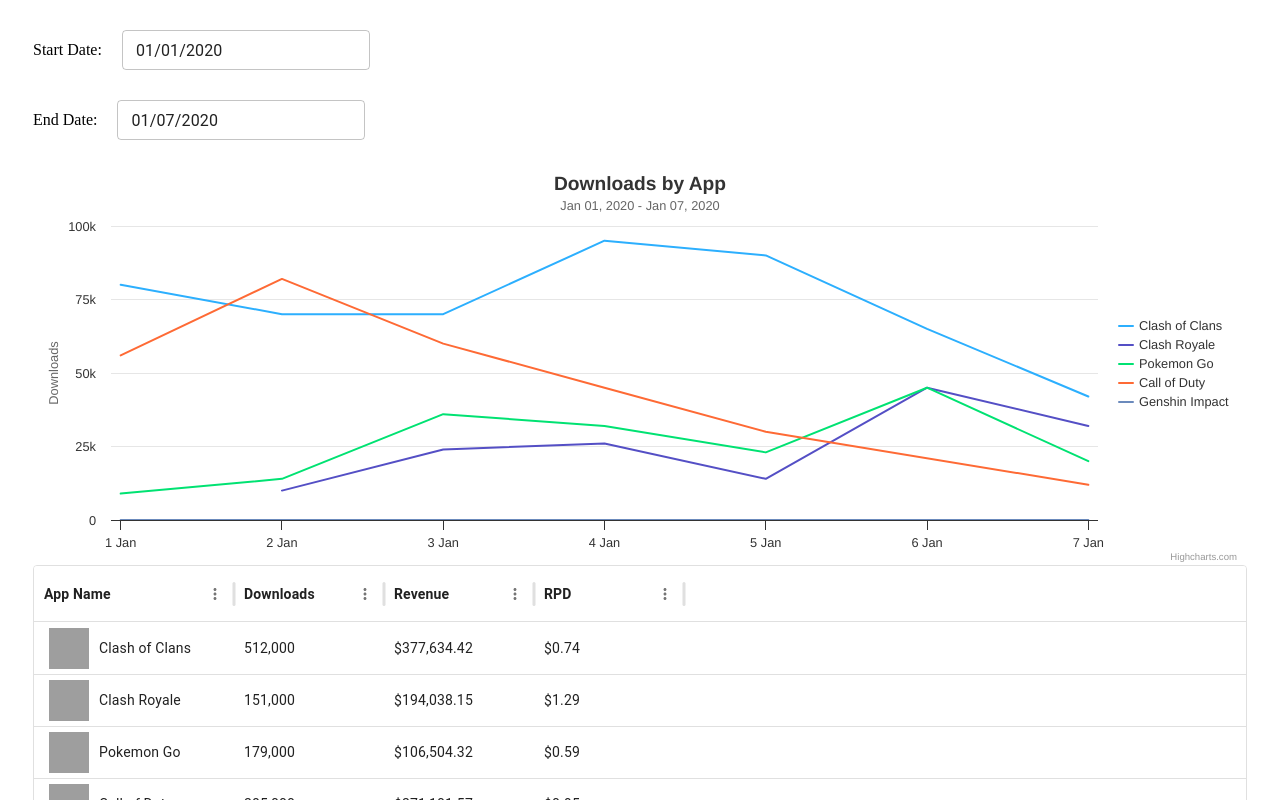
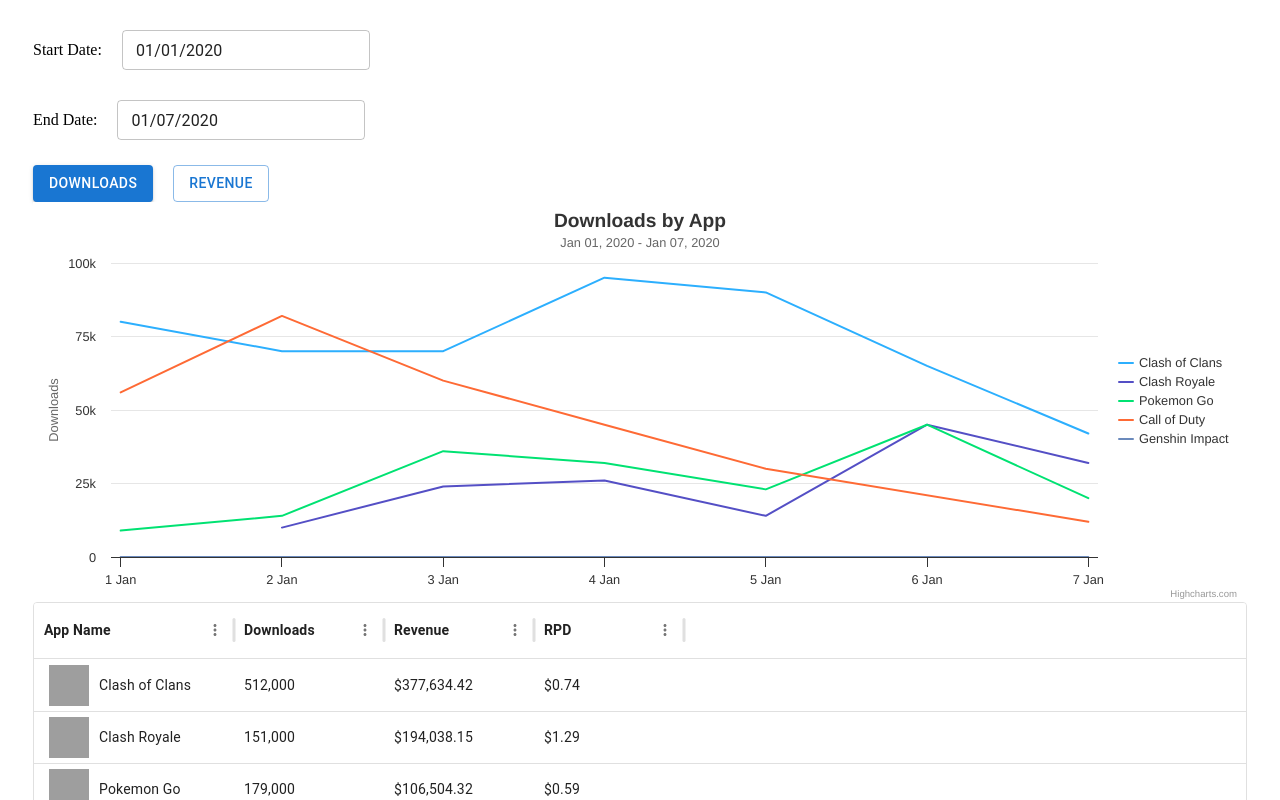
Before and after one commit to jordanlim1/Data_Visualization, a React (Create React App) app: page / in a window 1280 px wide. Shown: the top 800 px of the page. Built offline with nearby package versions, Linux system fonts and the light colour scheme; grey boxes are pictures that could not be loaded.

Commit message:
setup prettier and created button functionality for chart

```diff
--- a/src/App.tsx
+++ b/src/App.tsx
@@ -3,48 +3,84 @@
 import useData from "./useData";
 import "./App.css";
 import { DatePicker } from "@mui/x-date-pickers";
-import { AdapterDayjs } from '@mui/x-date-pickers/AdapterDayjs';
-import { LocalizationProvider } from '@mui/x-date-pickers/LocalizationProvider';
+import { AdapterDayjs } from "@mui/x-date-pickers/AdapterDayjs";
+import { LocalizationProvider } from "@mui/x-date-pickers/LocalizationProvider";
 import dayjs, { Dayjs } from "dayjs";
-import React, {useState} from "react"
-import { dayjsUtc } from "./dayjs";
+import React, { useState } from "react";
+import Button from "@mui/material/Button";
 
 const App = () => {
   const data = useData();
-  const [startDate, setStartDate] = useState<Dayjs>(dayjs('2020-01-01'))
-  const [endDate, setEndDate] = useState <Dayjs> (dayjs('2020-01-07'))
+  const [startDate, setStartDate] = useState<Dayjs>(dayjs("2020-01-01"));
+  const [endDate, setEndDate] = useState<Dayjs>(dayjs("2020-01-07"));
+  const [display, setDisplay] = useState("downloads");
+
+  function handleDisplay(event: React.MouseEvent<HTMLButtonElement>) {
+    setDisplay(event.currentTarget.value);
+  }
 
   return (
     <div className="container">
-
-      <div className="start_date" style={{display:"flex", alignItems:"center", marginBottom: "20px"}}>
-      <p style={{marginRight: "20px"}}>Start Date:</p>
+      <div
+        className="start_date"
+        style={{ display: "flex", alignItems: "center", marginBottom: "20px" }}
+      >
+        <p style={{ marginRight: "20px" }}>Start Date:</p>
         <LocalizationProvider dateAdapter={AdapterDayjs}>
           <DatePicker
             value={startDate}
-      slotProps={{ textField: { size: 'small' } }}
-      onChange={(e: Dayjs | null) => {
-
-       if(e?.valueOf()! > endDate.valueOf()){
-          alert("Start date cannot be greater than end date")
+            slotProps={{ textField: { size: "small" } }}
+            onChange={(event: Dayjs | null) => {
+              if (event?.valueOf()! > endDate.valueOf()) {
+                alert("Start date cannot be greater than end date");
                 return -1;
               }
 
-       setStartDate(dayjs(e))
-
-      }}/>
+              setStartDate(event!);
+            }}
+          />
         </LocalizationProvider>
       </div>
 
-      <div className="end_date" style={{display:"flex", alignItems:"center", marginBottom: "20px"}}>
-      <p style={{marginRight: "20px"}}>End Date:</p>
+      <div
+        className="end_date"
+        style={{ display: "flex", alignItems: "center", marginBottom: "20px" }}
+      >
+        <p style={{ marginRight: "20px" }}>End Date:</p>
         <LocalizationProvider dateAdapter={AdapterDayjs}>
-      <DatePicker value={endDate} slotProps={{ textField: { size: 'small' } }} onChange={(e: Dayjs | null) => setEndDate(dayjs(e))}/>
+          <DatePicker
+            value={endDate}
+            slotProps={{ textField: { size: "small" } }}
+            onChange={(event: Dayjs | null) => setEndDate(event!)}
+          />
         </LocalizationProvider>
       </div>
 
-      <Chart data={data} startDate={startDate} endDate= {endDate}/>
-      <Table data={data} startDate={startDate} endDate={endDate}/>
+      <div className="display_buttons">
+        <Button
+          value="downloads"
+          variant={display === "downloads" ? "contained" : "outlined"}
+          onClick={handleDisplay}
+          style={{ marginRight: "20px" }}
+        >
+          Downloads
+        </Button>
+        <Button
+          value="revenue"
+          variant={display === "revenue" ? "contained" : "outlined"}
+          onClick={handleDisplay}
+        >
+          Revenue
+        </Button>
+      </div>
+
+      <Chart
+        data={data}
+        startDate={startDate}
+        endDate={endDate}
+        display={display}
+      />
+      <Table data={data} startDate={startDate} endDate={endDate} />
     </div>
   );
 };
--- a/src/Chart.tsx
+++ b/src/Chart.tsx
@@ -9,26 +9,26 @@
   data: Response;
   startDate: Dayjs;
   endDate: Dayjs;
+  display: string;
 };
 
-const Chart = ({ data, startDate, endDate }: ChartProps) => {
+const Chart = ({ data, startDate, endDate, display }: ChartProps) => {
   const chartComponentRef = useRef<HighchartsReact.RefObject>(null);
   const [seriesData, setSeriesData] = useState<Highcharts.SeriesOptionsType[]>(
     [],
   );
 
-
-  function updateSeriesData(){
+  function updateSeriesData() {
     const newSeriesData: Highcharts.SeriesOptionsType[] = data.map((series) => {
       return {
         name: series.name,
         type: "line",
         data: series.data.map(([date, downloads, revenue]) => {
           const dateMs = dayjsUtc(date).valueOf(); // convert date string to unix milliseconds
-          const yValue = downloads as number;
+          const yValue = display === "downloads" ? downloads : revenue;
           return {
             x: dateMs,
-            y: yValue,
+            y: yValue as number,
           };
         }),
       };
@@ -36,25 +36,26 @@
     setSeriesData(newSeriesData);
   }
 
-
   useEffect(() => {
-    updateSeriesData()
+    updateSeriesData();
   }, [data]);
 
   if (!seriesData.length) {
     return null;
   }
 
+  const displayText = display === "downloads" ? "Downloads" : "Revenue";
+
   const options: Highcharts.Options = {
     title: {
-      text: "Downloads by App",
+      text: `${displayText} by App`,
     },
     subtitle: {
-      text: `${startDate.format('MMM DD, YYYY')} - ${endDate.format('MMM DD, YYYY')}`,
+      text: `${startDate.format("MMM DD, YYYY")} - ${endDate.format("MMM DD, YYYY")}`,
     },
     yAxis: {
       title: {
-        text: "Downloads",
+        text: displayText,
       },
     },
     xAxis: {
--- a/src/Table.tsx
+++ b/src/Table.tsx
@@ -11,10 +11,10 @@
 
 type RowProps = {
   id: number;
-  appName: {appName: string, src: string};
+  appName: { appName: string; src: string };
   downloads: string;
   revenue: string;
-  RPD: string
+  RPD: string;
 };
 
 const Table = ({ data, startDate, endDate }: TableProps) => {
@@ -22,67 +22,93 @@
     return null;
   }
 
-
   const columns: GridColDef<RowProps>[] = [
-    { field: "appName", headerName: "App Name", width: 200,
+    {
+      field: "appName",
+      headerName: "App Name",
+      width: 200,
       renderCell: (params) => {
-      return (
-        <div style={{display:"flex", alignContent: "center", height: "100%"}}>
-        <img src={params.value.src} style={{width: 50, height:"auto", padding: "5px", boxSizing: "border-box", marginRight: "5px"}}/>
-        {params.value.appName}
-        </div>
-      )
-      }
-
+        return (
+          <div
+            style={{ display: "flex", alignContent: "center", height: "100%" }}
+          >
+            <img
+              src={params.value.src}
+              style={{
+                width: 50,
+                height: "auto",
+                padding: "5px",
+                boxSizing: "border-box",
+                marginRight: "5px",
+              }}
+            />
+            {params.value.appName}
+          </div>
+        );
+      },
     },
     { field: "downloads", headerName: "Downloads", width: 150 },
     // need a sort comparator because MUI data grid not sorting revenue strings as expected
-    { field: "revenue", headerName: "Revenue", width: 150, type: "string", sortComparator: (v1, v2) => parseInt(v1.replace(/[$,]/g, '')) - parseInt(v2.replace(/[$,]/g, ''))},
-    { field: "RPD", headerName: "RPD", width: 150}
+    {
+      field: "revenue",
+      headerName: "Revenue",
+      width: 150,
+      type: "string",
+      sortComparator: (v1, v2) =>
+        parseInt(v1.replace(/[$,]/g, "")) - parseInt(v2.replace(/[$,]/g, "")),
+    },
+    { field: "RPD", headerName: "RPD", width: 150 },
   ];
 
-  const USDollar = new Intl.NumberFormat('en-US', {
-    style: 'currency',
-    currency: 'USD',
-    minimumFractionDigits: 2 // Ensure two decimal places
-});
+  const USDollar = new Intl.NumberFormat("en-US", {
+    style: "currency",
+    currency: "USD",
+    minimumFractionDigits: 2, // Ensure two decimal places
+  });
 
   const rows = data.map((appData) => {
     let totalDownloads = 0;
     let totalRevenue = 0;
 
     appData.data.forEach((value) => {
-      const [date, downloads, revenue] = value
-      const dateMs = dayjsUtc(date).valueOf()
-      const startDateMs = dayjsUtc(startDate.format("YYYY-MM-DD")).valueOf()
-      const endDateMs = dayjsUtc(endDate.format("YYYY-MM-DD")).valueOf()
+      const [date, downloads, revenue] = value;
+      const dateMs = dayjsUtc(date).valueOf();
+      const startDateMs = dayjsUtc(startDate.format("YYYY-MM-DD")).valueOf();
+      const endDateMs = dayjsUtc(endDate.format("YYYY-MM-DD")).valueOf();
 
-      if(dateMs >= startDateMs && dateMs <= endDateMs) {
-        totalDownloads += downloads
-        totalRevenue += revenue
+      if (dateMs >= startDateMs && dateMs <= endDateMs) {
+        totalDownloads += downloads;
+        totalRevenue += revenue;
       }
-    })
+    });
 
-    let RPD = totalDownloads === 0 || totalRevenue === 0 ? "-" : `$${((totalRevenue / totalDownloads) / 100).toFixed(2)}`;
-
+    let RPD =
+      totalDownloads === 0 || totalRevenue === 0
+        ? "-"
+        : `$${(totalRevenue / totalDownloads / 100).toFixed(2)}`;
 
     const row: RowProps = {
       id: appData.id,
-      appName: {appName: appData.name, src: appData.icon},
+      appName: { appName: appData.name, src: appData.icon },
       downloads: totalDownloads.toLocaleString(),
-      revenue: USDollar.format(totalRevenue/100),
-      RPD: RPD
+      revenue: USDollar.format(totalRevenue / 100),
+      RPD: RPD,
     };
-
 
     return row;
   });
 
   return (
     <div style={{ height: 400, width: "100%" }}>
-      <DataGrid rows={rows} columns={columns} sx={{'.MuiDataGrid-columnHeaderTitle': {
-       fontWeight: 'bold !important'
-    }}} />
+      <DataGrid
+        rows={rows}
+        columns={columns}
+        sx={{
+          ".MuiDataGrid-columnHeaderTitle": {
+            fontWeight: "bold !important",
+          },
+        }}
+      />
     </div>
   );
 };
```
Also changed, not shown: 1 other file (tests, documents, lock files or other folders). Lines whose indentation alone changed are shown as unchanged.
